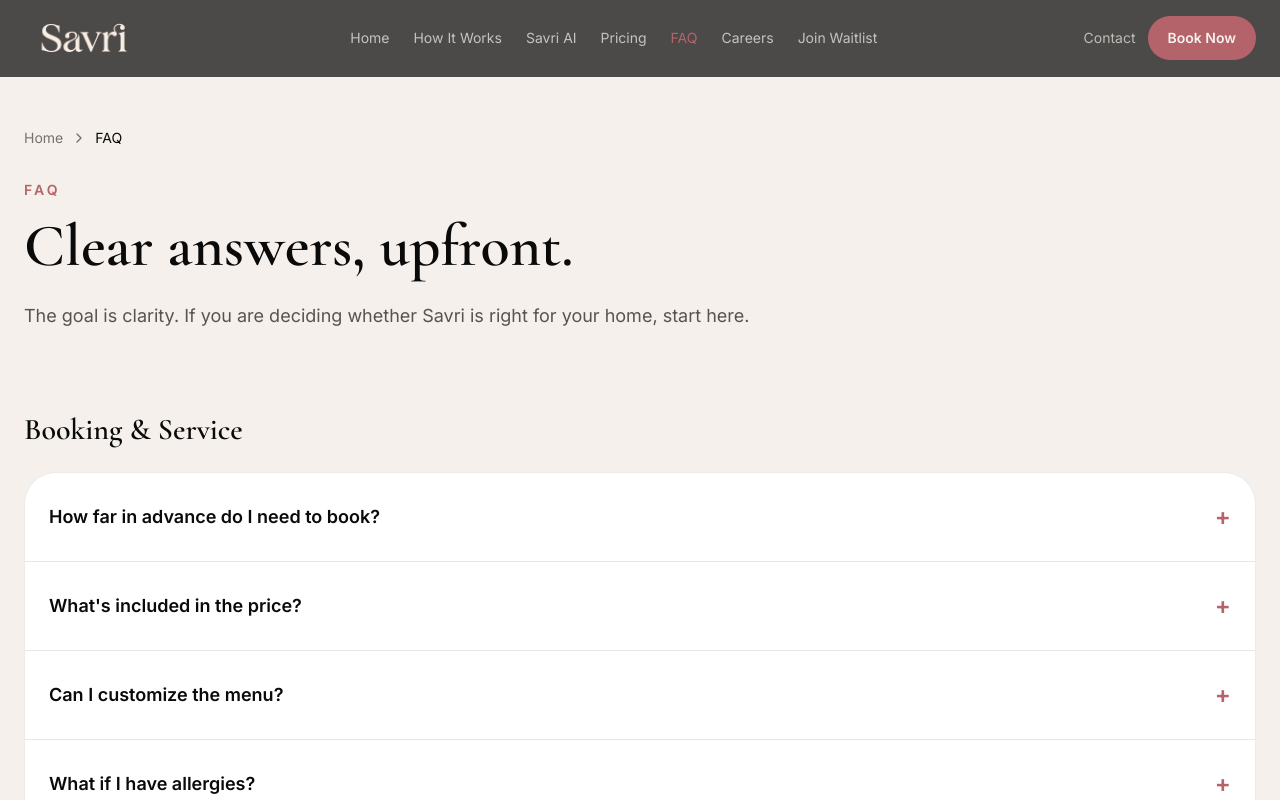
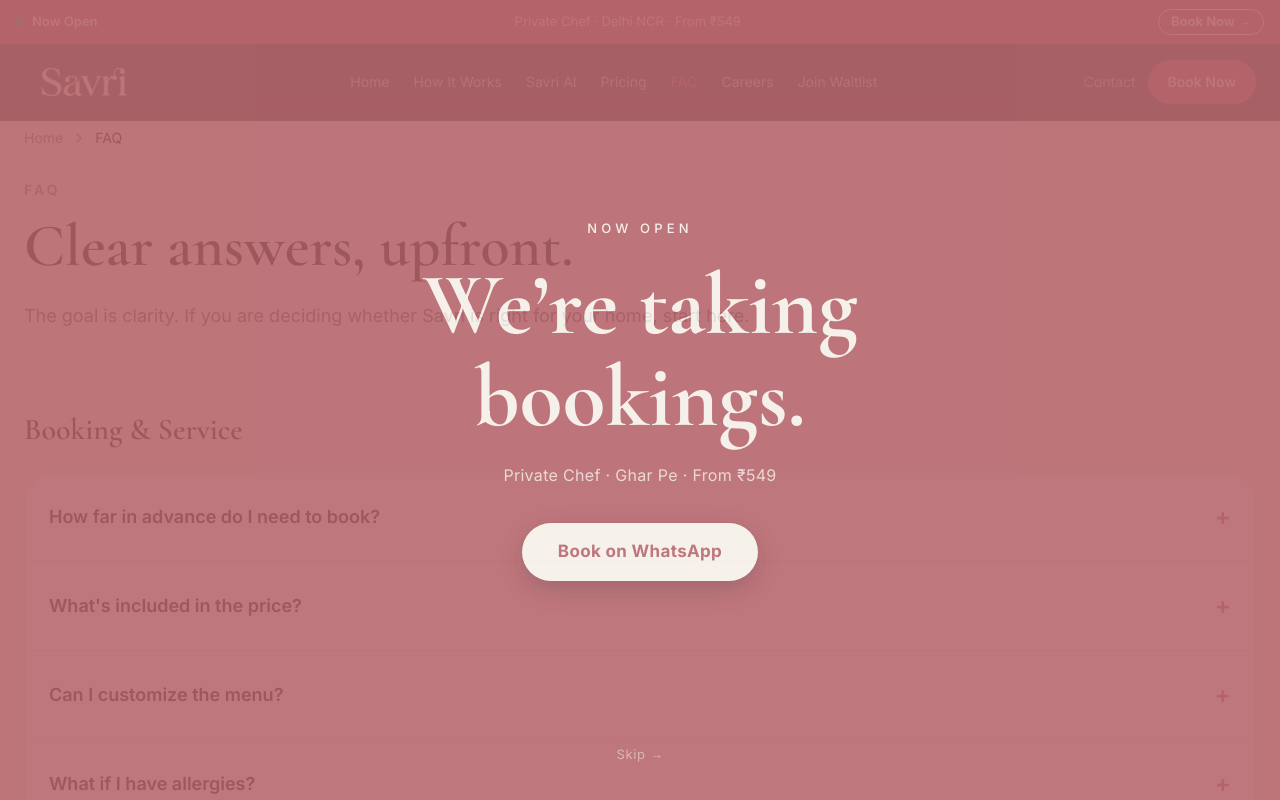
Before and after one commit to devasye007/v0-savri, a Next.js app: page /faq in a window 1280 px wide. Shown: the top 800 px of the page. Built offline with nearby package versions, Linux system fonts and the light colour scheme.

Commit message:
update: bookings open

```diff
--- a/app/globals.css
+++ b/app/globals.css
@@ -145,6 +145,17 @@ body {
 }
 
 /* Custom animations for Savri */
+@keyframes savri-launch-pulse {
+  0%, 100% {
+    opacity: 1;
+    transform: scale(1);
+  }
+  50% {
+    opacity: 0.4;
+    transform: scale(1.2);
+  }
+}
+
 @keyframes fade-in {
   from {
     opacity: 0;
--- a/app/layout.tsx
+++ b/app/layout.tsx
@@ -3,6 +3,8 @@ import { Inter, Cormorant_Garamond } from 'next/font/google'
 import Script from 'next/script'
 import { Analytics } from '@vercel/analytics/next'
 import { IntroScreen } from '@/components/ui/intro-screen'
+import { LaunchBanner } from '@/components/ui/launch-banner'
+import { LaunchPopup } from '@/components/ui/launch-popup'
 import './globals.css'
 
 const inter = Inter({
@@ -66,7 +68,9 @@ export default function RootLayout({
         </Script>
       </head>
       <body className="font-sans antialiased bg-cream text-dark">
+        <LaunchBanner />
         <IntroScreen />
+        <LaunchPopup />
         {children}
         <Analytics />
       </body>
--- a/components/sections/navbar.tsx
+++ b/components/sections/navbar.tsx
@@ -30,7 +30,7 @@ export function Navbar() {
 
   return (
     <header
-      className={`fixed top-0 left-0 right-0 z-50 border-b transition-all duration-300 ${
+      className={`fixed top-11 left-0 right-0 z-50 border-b transition-all duration-300 ${
         scrolled ? "border-white/10 bg-black/82 backdrop-blur-xl" : "border-transparent bg-dark/72 backdrop-blur-md"
       }`}
     >
--- /dev/null
+++ b/components/ui/launch-banner.tsx
@@ -0,0 +1,91 @@
+"use client"
+
+import { BOOKING_URL } from "@/lib/site-data"
+
+export function LaunchBanner() {
+  return (
+    <div
+      role="region"
+      aria-label="Savri bookings now open"
+      style={{
+        position: "fixed",
+        top: 0,
+        left: 0,
+        right: 0,
+        height: 44,
+        zIndex: 60,
+        backgroundColor: "#B5636A",
+        color: "#F5F0E8",
+        display: "flex",
+        alignItems: "center",
+        justifyContent: "space-between",
+        padding: "0 16px",
+        gap: 12,
+        fontSize: 13,
+        lineHeight: 1.2,
+      }}
+    >
+      <div
+        style={{
+          display: "flex",
+          alignItems: "center",
+          gap: 8,
+          flexShrink: 0,
+        }}
+      >
+        <span
+          aria-hidden="true"
+          style={{
+            display: "inline-block",
+            width: 8,
+            height: 8,
+            borderRadius: "50%",
+            backgroundColor: "#22C55E",
+            animation: "savri-launch-pulse 2s infinite",
+            flexShrink: 0,
+          }}
+        />
+        <span style={{ fontWeight: 600, whiteSpace: "nowrap" }}>Now Open</span>
+      </div>
+
+      <span
+        className="hidden sm:inline"
+        style={{
+          opacity: 0.92,
+          whiteSpace: "nowrap",
+          overflow: "hidden",
+          textOverflow: "ellipsis",
+        }}
+      >
+        Private Chef · Delhi NCR · From ₹549
+      </span>
+
+      <a
+        href={BOOKING_URL}
+        target="_blank"
+        rel="noopener noreferrer"
+        style={{
+          color: "#F5F0E8",
+          textDecoration: "none",
+          fontWeight: 700,
+          whiteSpace: "nowrap",
+          padding: "4px 12px",
+          border: "1px solid #F5F0E8",
+          borderRadius: 999,
+          transition: "background-color 0.2s ease, color 0.2s ease",
+          flexShrink: 0,
+        }}
+        onMouseEnter={(e) => {
+          e.currentTarget.style.backgroundColor = "#F5F0E8"
+          e.currentTarget.style.color = "#B5636A"
+        }}
+        onMouseLeave={(e) => {
+          e.currentTarget.style.backgroundColor = "transparent"
+          e.currentTarget.style.color = "#F5F0E8"
+        }}
+      >
+        Book Now →
+      </a>
+    </div>
+  )
+}
--- /dev/null
+++ b/components/ui/launch-popup.tsx
@@ -0,0 +1,169 @@
+"use client"
+
+import { useEffect, useState } from "react"
+import { BOOKING_URL } from "@/lib/site-data"
+
+const SESSION_KEY = "savri_launch_popup_seen"
+const INTRO_DELAY_MS = 2800
+const AUTO_DISMISS_MS = 3000
+const FADE_DURATION_MS = 400
+
+export function LaunchPopup() {
+  const [visible, setVisible] = useState(false)
+  const [fading, setFading] = useState(false)
+
+  useEffect(() => {
+    try {
+      if (sessionStorage.getItem(SESSION_KEY)) return
+      sessionStorage.setItem(SESSION_KEY, "1")
+    } catch {
+      // sessionStorage unavailable — fall through and show anyway
+    }
+
+    const showTimer = setTimeout(() => setVisible(true), INTRO_DELAY_MS)
+    return () => clearTimeout(showTimer)
+  }, [])
+
+  useEffect(() => {
+    if (!visible) return
+    const fadeTimer = setTimeout(() => setFading(true), AUTO_DISMISS_MS)
+    const hideTimer = setTimeout(
+      () => setVisible(false),
+      AUTO_DISMISS_MS + FADE_DURATION_MS,
+    )
+    return () => {
+      clearTimeout(fadeTimer)
+      clearTimeout(hideTimer)
+    }
+  }, [visible])
+
+  const dismiss = () => {
+    setFading(true)
+    setTimeout(() => setVisible(false), FADE_DURATION_MS)
+  }
+
+  if (!visible) return null
+
+  return (
+    <div
+      role="dialog"
+      aria-modal="true"
+      aria-label="Savri bookings now open"
+      style={{
+        position: "fixed",
+        inset: 0,
+        zIndex: 10001,
+        backgroundColor: "#B5636A",
+        display: "flex",
+        flexDirection: "column",
+        alignItems: "center",
+        justifyContent: "center",
+        padding: "24px",
+        textAlign: "center",
+        opacity: fading ? 0 : 1,
+        transition: `opacity ${FADE_DURATION_MS}ms ease-in-out`,
+      }}
+    >
+      <p
+        style={{
+          color: "#F5F0E8",
+          fontSize: "clamp(11px, 2.6vw, 13px)",
+          letterSpacing: "0.32em",
+          textTransform: "uppercase",
+          fontWeight: 500,
+          margin: 0,
+        }}
+      >
+        Now Open
+      </p>
+
+      <h2
+        style={{
+          fontFamily:
+            'var(--font-cormorant), "Cormorant Garamond", Georgia, serif',
+          color: "#F5F0E8",
+          fontSize: "clamp(40px, 9vw, 88px)",
+          fontWeight: 700,
+          lineHeight: 1.05,
+          margin: "20px 0 0",
+          maxWidth: "12ch",
+        }}
+      >
+        We&rsquo;re taking
+        <br />
+        bookings.
+      </h2>
+
+      <p
+        style={{
+          color: "#F5F0E8",
+          opacity: 0.8,
+          fontSize: "clamp(13px, 3vw, 16px)",
+          marginTop: 20,
+          marginBottom: 0,
+          letterSpacing: "0.02em",
+        }}
+      >
+        Private Chef · Ghar Pe · From ₹549
+      </p>
+
+      <a
+        href={BOOKING_URL}
+        target="_blank"
+        rel="noopener noreferrer"
+        onClick={dismiss}
+        style={{
+          marginTop: 36,
+          display: "inline-block",
+          padding: "16px 36px",
+          backgroundColor: "#F5F0E8",
+          color: "#B5636A",
+          fontWeight: 700,
+          fontSize: "clamp(15px, 3vw, 17px)",
+          letterSpacing: "0.02em",
+          textDecoration: "none",
+          borderRadius: 999,
+          boxShadow: "0 8px 24px rgba(0,0,0,0.18)",
+          transition: "transform 0.2s ease",
+        }}
+        onMouseEnter={(e) => {
+          e.currentTarget.style.transform = "scale(1.03)"
+        }}
+        onMouseLeave={(e) => {
+          e.currentTarget.style.transform = "scale(1)"
+        }}
+      >
+        Book on WhatsApp
+      </a>
+
+      <button
+        type="button"
+        onClick={dismiss}
+        aria-label="Skip launch announcement"
+        style={{
+          position: "absolute",
+          bottom: 28,
+          left: "50%",
+          transform: "translateX(-50%)",
+          color: "#F5F0E8",
+          opacity: 0.5,
+          background: "transparent",
+          border: "none",
+          cursor: "pointer",
+          fontSize: 13,
+          letterSpacing: "0.05em",
+          padding: 8,
+          transition: "opacity 0.2s ease",
+        }}
+        onMouseEnter={(e) => {
+          e.currentTarget.style.opacity = "0.85"
+        }}
+        onMouseLeave={(e) => {
+          e.currentTarget.style.opacity = "0.5"
+        }}
+      >
+        Skip →
+      </button>
+    </div>
+  )
+}
```
Also changed, not shown: 1 other file (tests, documents, lock files or other folders).
